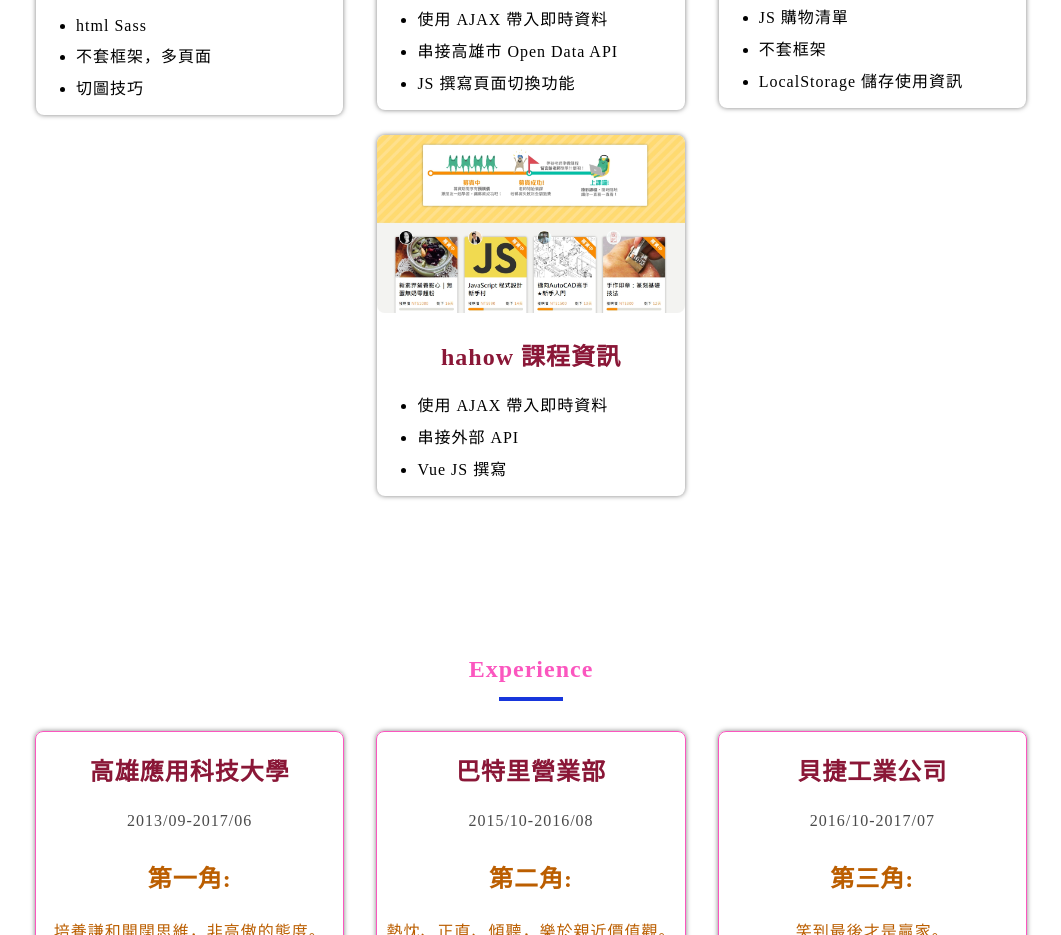
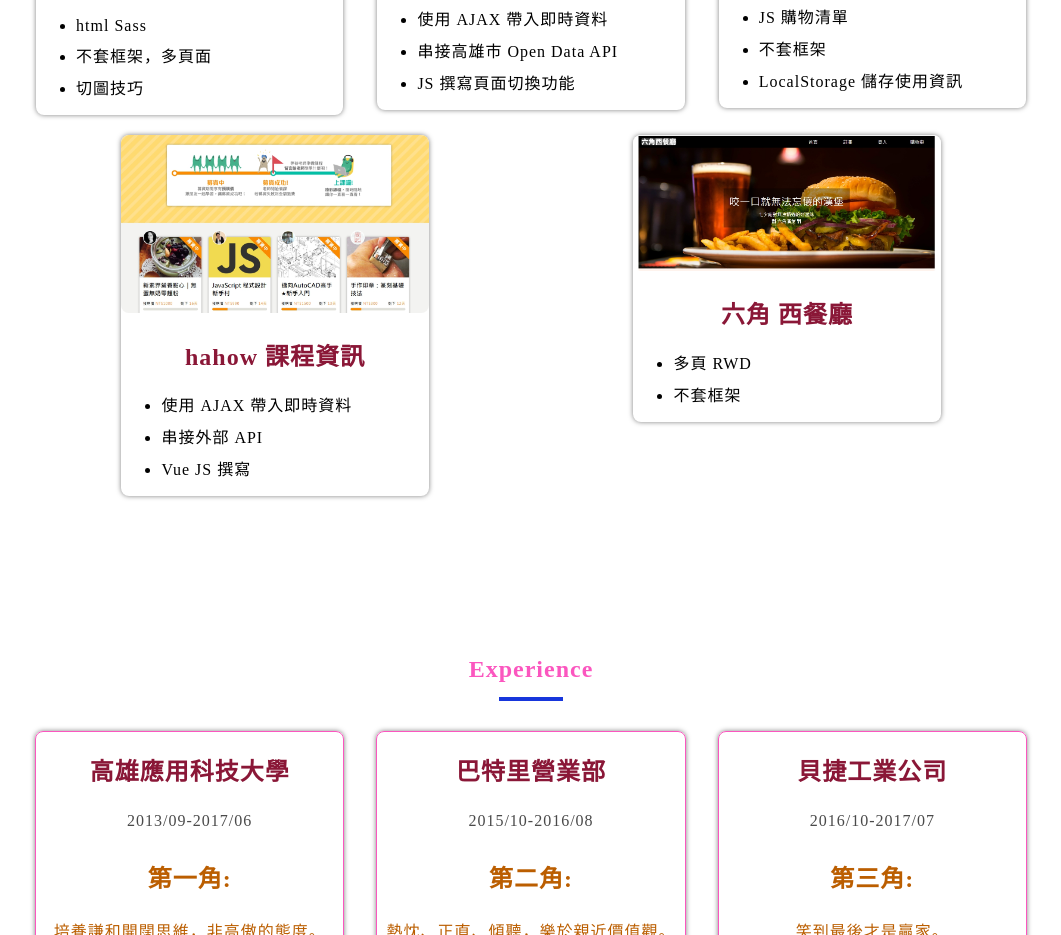
Before and after one commit to unizalin/about-me, a plain HTML site: page index.html in a window 1280 px wide. Shown: the part 1500-2435 px from the top of the page, without its empty margins (109-1170 px from the left). Drawn offline with Linux system fonts and the light colour scheme.

Commit message:
update rwd

```diff
--- a/index.html
+++ b/index.html
@@ -111,6 +111,14 @@
             <li>Vue JS 撰寫</li>
           </ul>
         </div>
+        <div class="card rwd"><a href=" https://unizalin.github.io/RWD-Html/" target="_blank"> <img src="./images/rwd.jpg"
+            /></a>
+          <h2>六角 西餐廳</h2>
+          <ul>
+            <li>多頁 RWD</li>
+            <li>不套框架</li>
+          </ul>
+        </div>
       </div>
     </div>
     <div id="experience">
```
Also changed, not shown: images/rwd.jpg (added).
